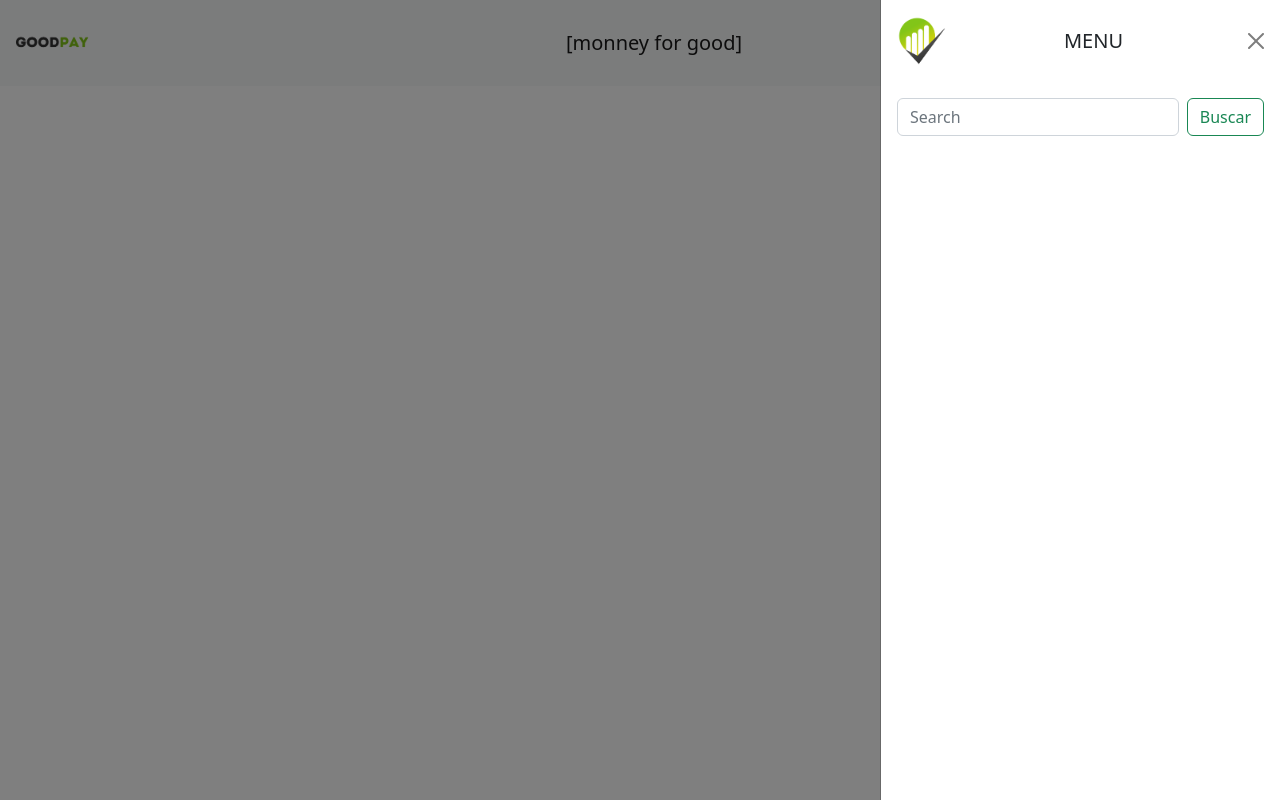
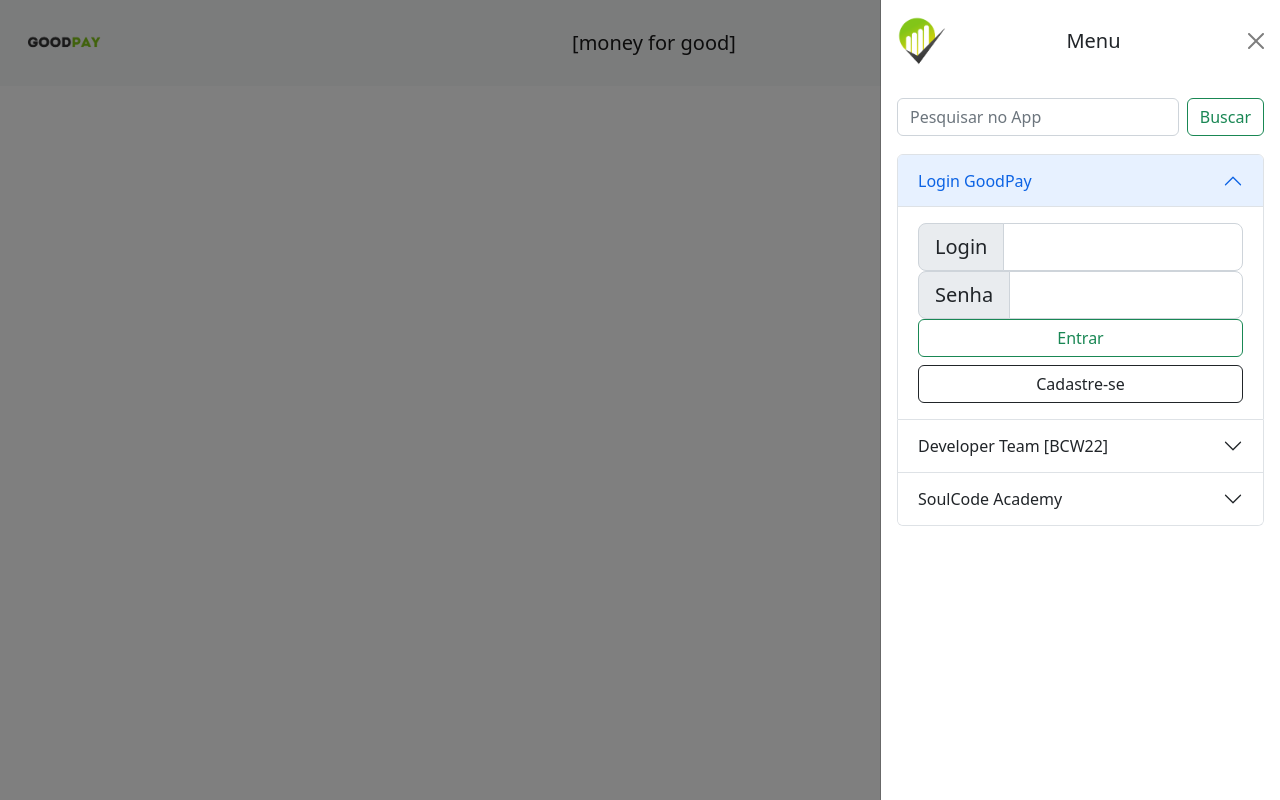
Before and after one commit to FabianoBarros318/godpay, a plain HTML site: page index.html in a window 1280 px wide. Both pictures are taken after a click on the button 1251 px from the left and 43 px from the top of the page. Drawn offline with nearby package versions, Linux system fonts and the light colour scheme.

Commit message:
adição de recursos ao menu officanva

```diff
--- a/css/style.css
+++ b/css/style.css
@@ -0,0 +1,8 @@
+
+.FormAjuste{
+    margin: 0.6rem;
+
+}
+.btnAjuste{
+    padding: 3rem;
+}
--- a/index.html
+++ b/index.html
@@ -1,38 +1,130 @@
 <!doctype html>
 <html lang="en">
+
 <head>
   <meta charset="utf-8">
   <meta name="viewport" content="width=device-width, initial-scale=1">
   <title>GoodPay</title>
-    <link href="https://cdn.jsdelivr.net/npm/bootstrap@5.2.0-beta1/dist/css/bootstrap.min.css" rel="stylesheet" integrity="sha384-0evHe/X+R7YkIZDRvuzKMRqM+OrBnVFBL6DOitfPri4tjfHxaWutUpFmBp4vmVor" crossorigin="anonymous">
+  <link href="https://cdn.jsdelivr.net/npm/bootstrap@5.2.0-beta1/dist/css/bootstrap.min.css" rel="stylesheet"
+    integrity="sha384-0evHe/X+R7YkIZDRvuzKMRqM+OrBnVFBL6DOitfPri4tjfHxaWutUpFmBp4vmVor" crossorigin="anonymous">
+  <link rel="stylesheet" href="css/style.css">
 </head>
+
 <body>
   <header>
     <nav class="navbar bg-light fixed-top">
+      <div class="container-fluid">
         <img src="img/logo/GoodPay Banner.png" alt="Logo em Texto" width="100px" height="70px">
-        <a class="navbar-brand" href="#">[monney for good]</a><button class="navbar-toggler" type="button" data-bs-toggle="offcanvas" data-bs-target="#offcanvasNavbar" aria-controls="offcanvasNavbar">
+        <a class="navbar-brand" href="#">[money for good]</a>
+        <button class="navbar-toggler" type="button" data-bs-toggle="offcanvas" data-bs-target="#offcanvasNavbar"
+          aria-controls="offcanvasNavbar">
           <span class="navbar-toggler-icon"></span>
         </button>
         <div class="offcanvas offcanvas-end" tabindex="-1" id="offcanvasNavbar" aria-labelledby="offcanvasNavbarLabel">
           <div class="offcanvas-header">
             <img src="img/logo/GoodPay.png" alt="Icone App" width="50px" height="50px">
-              <h5 class="offcanvas-title" id="offcanvasNavbarLabel">MENU</h5>
+            <h5 class="offcanvas-title" id="offcanvasNavbarLabel">Menu</h5>
             <button type="button" class="btn-close" data-bs-dismiss="offcanvas" aria-label="Close"></button>
           </div>
           <div class="offcanvas-body">
             <form class="d-flex" role="search">
-                <input class="form-control me-2" type="search" placeholder="Search" aria-label="Search">
+              <input class="form-control me-2" type="search" placeholder="Pesquisar no App" aria-label="Search">
               <button class="btn btn-outline-success" type="submit">Buscar</button>
             </form>
+            <div class="accordion" id="accordionPanelsStayOpenExample" style="margin-top: 5%;">
+              <div class="accordion-item">
+                <h2 class="accordion-header" id="panelsStayOpen-headingOne">
+                  <button class="accordion-button" type="button" data-bs-toggle="collapse"
+                    data-bs-target="#panelsStayOpen-collapseOne" aria-expanded="true"
+                    aria-controls="panelsStayOpen-collapseOne">
+                    Login GoodPay
+                  </button>
+                </h2>
+                <div id="panelsStayOpen-collapseOne" class="accordion-collapse collapse show"
+                  aria-labelledby="panelsStayOpen-headingOne">
+                  <div class="accordion-body ">
+                    <div class="input-group input-group-lg formAjuste">
+                      <span class="input-group-text" id="inputGroup-sizing-lg">Login</span>
+                      <input type="text" class="form-control btnAjuste" aria-label="Sizing example input"
+                        aria-describedby="inputGroup-sizing-lg">
+                    </div>
+                    <div class="input-group input-group-lg formAjuste">
+                      <span class="input-group-text" id="inputGroup-sizing-lg">Senha</span>
+                      <input type="password" class="form-control btnAjuste" aria-label="Sizing example input"
+                        aria-describedby="inputGroup-sizing-lg">
+                    </div>
+                    <div class="d-grid gap-2 formAjuste">
+                      <button class="btn btn-outline-success" type="button">Entrar</button>
+                      <button class="btn btn-outline-dark" type="button">Cadastre-se</button>
+                    </div>
+                  </div>
+                </div>
+              </div>
+              <div class="accordion-item">
+                <h2 class="accordion-header" id="panelsStayOpen-headingTwo">
+                  <button class="accordion-button collapsed" type="button" data-bs-toggle="collapse"
+                    data-bs-target="#panelsStayOpen-collapseTwo" aria-expanded="false"
+                    aria-controls="panelsStayOpen-collapseTwo">
+                    Developer Team [BCW22]
+                  </button>
+                </h2>
+                <div id="panelsStayOpen-collapseTwo" class="accordion-collapse collapse"
+                  aria-labelledby="panelsStayOpen-headingTwo">
+                  <div class="accordion-body">
+                    <h3>DevTeam <span class="badge bg-secondary">BCW 22</span></h3>
+                  <p>
+                    Este aplicativo não tem conexão com o banco de dados, o desenvolvimento deste aplicativo tem como
+                    finalidade o aprendizado de aplicações e interface web. Assim o uso deste aplicativo deve ser
+                    pensado como um
+                    protótipo não funcional.
+                  </p>
+                  <p>
+                    A aplicação usa elementos de personalização em Bootstrap 5, com Javascript local,
+                    os dados utilizados para e adicionados neste interface não são enviados a um serviço.
+                  </p>
+                  </div>
+                </div>
+              </div>
+              <div class="accordion-item">
+                <h2 class="accordion-header" id="panelsStayOpen-headingThree">
+                  <button class="accordion-button collapsed" type="button" data-bs-toggle="collapse"
+                    data-bs-target="#panelsStayOpen-collapseThree" aria-expanded="false"
+                    aria-controls="panelsStayOpen-collapseThree">
+                    SoulCode Academy
+                  </button>
+                </h2>
+                <div id="panelsStayOpen-collapseThree" class="accordion-collapse collapse"
+                  aria-labelledby="panelsStayOpen-headingThree">
+                  <div class="accordion-body">
+                    <p>
+                      Tech For Good: 5 pilares que vão transformar o mundo: Educação, Diversidade, Saúde, Longevidade e
+                      Sustentabilidade
+                    </p>
+                    <p>
+                      Nossa missão é a formação e o emprego, aplicando os 5 pilares do "Tech For Good". Ser uma escola
+                      inclusiva, que, através de nossa metodologia ágil, possa capacitar e educar em tecnologia, gerar
+                      oportunidades de emprego para todas as gerações, no início ou na ressignificação de carreira, com
+                      foco em diversidade e equidade. Numa profissão que fomente o bem-estar físico e mental, permitindo
+                      o
+                      equilíbrio entre a vida profissional e pessoal, através do trabalho remoto, com flexibilidade de
+                      horários, além de ser um negócio sustentável e responsável, socialmente.
+                    </p>
+                  </div>
+                </div>
+              </div>
+            </div>
           </div>
         </div>
       </div>
     </nav>
   </header>
   <main>
+
   </main>
   <footer>
-    <script src="https://cdn.jsdelivr.net/npm/bootstrap@5.2.0-beta1/dist/js/bootstrap.bundle.min.js" integrity="sha384-pprn3073KE6tl6bjs2QrFaJGz5/SUsLqktiwsUTF55Jfv3qYSDhgCecCxMW52nD2" crossorigin="anonymous"></script>
+    <script src="https://cdn.jsdelivr.net/npm/bootstrap@5.2.0-beta1/dist/js/bootstrap.bundle.min.js"
+      integrity="sha384-pprn3073KE6tl6bjs2QrFaJGz5/SUsLqktiwsUTF55Jfv3qYSDhgCecCxMW52nD2"
+      crossorigin="anonymous"></script>
   </footer>
 </body>
 
```
Also changed, not shown: img/banner/BannerGoodPay2.png (added), img/banner/BannerGoodPay3.png (added), img/banner/BannerGoodPay4.png (added), img/banner/goodplayH.png (added), img/interface/Reset password-bro.png (added), img/interface/logo-dark.png (added), img/interface/logo-itlean.png (added), img/interface/logo-tnt.png (added), 1 other file. Lines whose indentation alone changed are shown as unchanged.
